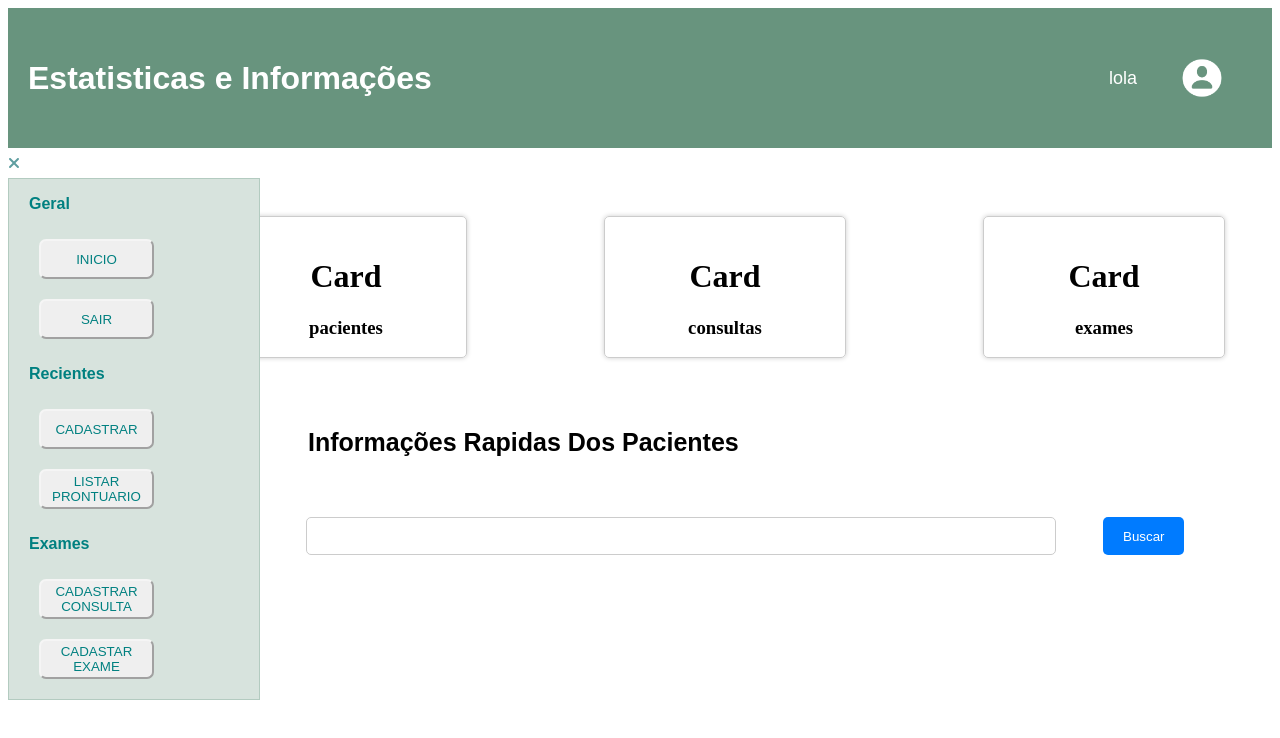
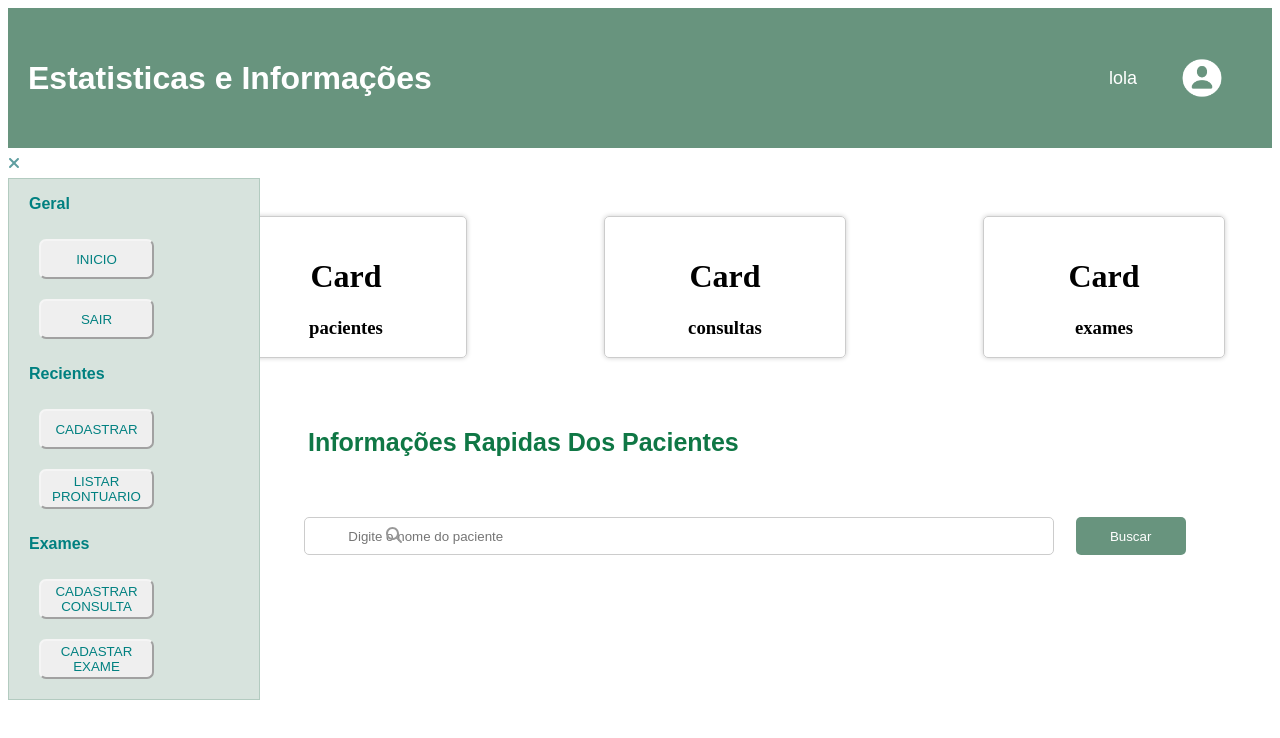
Before and after one commit to miche0077/labMedicine, a React (Vite) app: page /paginaDeInicio in a window 1280 px wide. Shown: the top 738 px of the page. Built offline with nearby package versions, Linux system fonts and the light colour scheme.

Commit message:
glass no input

```diff
--- a/src/components/InformacoesRapidasDoPacientes/InformacoesRapidas.css
+++ b/src/components/InformacoesRapidasDoPacientes/InformacoesRapidas.css
@@ -12,10 +12,10 @@
     font-family: Ubuntu, sans-serif;
     margin-left: 100px;
     font-size: 25px;
+    color: #0f7745;
   }
   .container-search {
     margin-top: 20px;
-
     display: flex;
     justify-content: space-evenly;
   }
@@ -23,21 +23,41 @@
   .input-search {
     width: 750px;
     height: 38px;
-    padding: 10px;
     border: 1px solid #ccc;
     border-radius: 5px;
     margin-left: 50px;
+    padding-left: 40px;
   }
 
   .btn-search {
     padding: 10px 20px;
-    background-color: #007bff;
+    background-color: #68947E;
     color: #fff;
     border: none;
     border-radius: 5px;
     cursor: pointer;
+    margin-left: -25px;
+    width: 110px;
+    height: 38px;
   }
 
   .btn-search:hover {
-    background-color: #0056b3;
+    background-color: #396a52;
   }
+  .input-search:hover {
+    border-color: #7bd1a7;
+  }
+  .input-search:focus{
+    border-color: #5d9f7f;
+    outline: none;
+  }
+  .input-search::placeholder{
+    padding: 3px;
+  }
+  .icon {
+   position: absolute;
+   transform: translateY(-50%);
+   margin-left: -51%;
+   margin-top: 19px;
+    color: #999;
+  }
--- a/src/components/InformacoesRapidasDoPacientes/InformacoesRapidas.jsx
+++ b/src/components/InformacoesRapidasDoPacientes/InformacoesRapidas.jsx
@@ -1,19 +1,27 @@
 import { useState } from "react";
+import { FontAwesomeIcon } from "@fortawesome/react-fontawesome";
+import { faSearch } from '@fortawesome/free-solid-svg-icons';
 import './InformacoesRapidas.css'
+
 
 function InformacoesRapidasDoPaciente() {
   const [search, setSearch] = useState("");
+
   const handleSearchChange = (e) => {
     setSearch(e.target.value);
   };
+
 
   return (
 
     <div className="container-inf">
       <h1 className="title-search">Informações Rapidas Dos Pacientes</h1>
       <div className="container-search">
-        <input className="input-search" type="search" value={search} onChange={handleSearchChange} />
-        <button className="btn-search">
+        <input className="input-search" type="search" placeholder="Digite o nome do paciente" value={search} onChange={handleSearchChange} />
+        <span className="icon">
+          <FontAwesomeIcon icon={faSearch} />
+        </span>
+        <button className="btn-search" >
         Buscar
       </button>
       </div>
```
